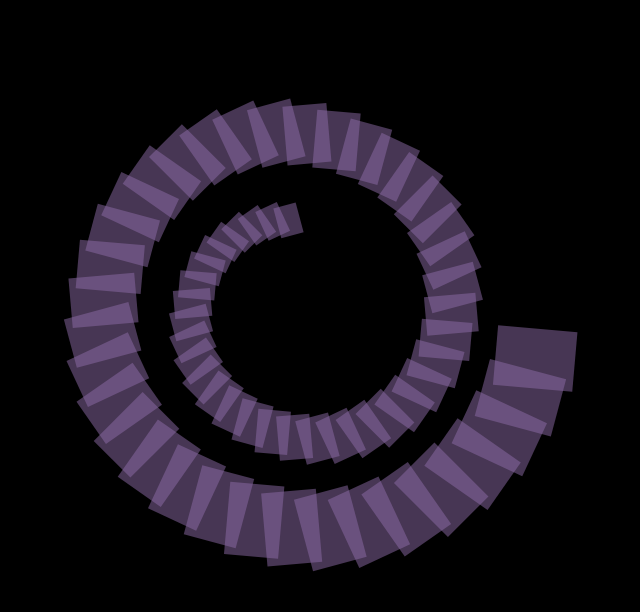
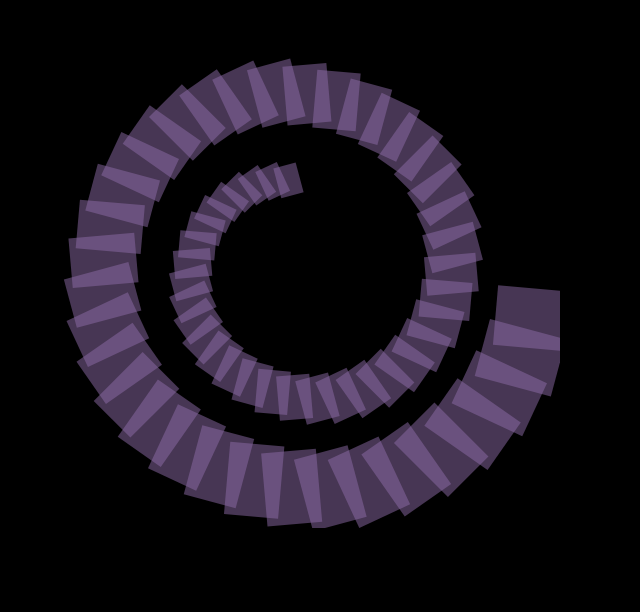
Before and after one commit to diazynez/diazynez.github.io, a plain HTML site: page index.html in a window 1280 px wide. Shown: the whole page, without its empty margins (340-980 px from the left). Drawn offline with Linux system fonts and the light colour scheme.

Commit message:
Update index.html

```diff
--- a/index.html
+++ b/index.html
@@ -14,7 +14,7 @@ canvas{
 </head>
 <body>
 <center>
-<canvas id="canvas" width="600" height="600"></canvas>
+<canvas id="canvas" width="520" height="520"></canvas>
 </center>
 <script>
 	window.onload=function(){
```
